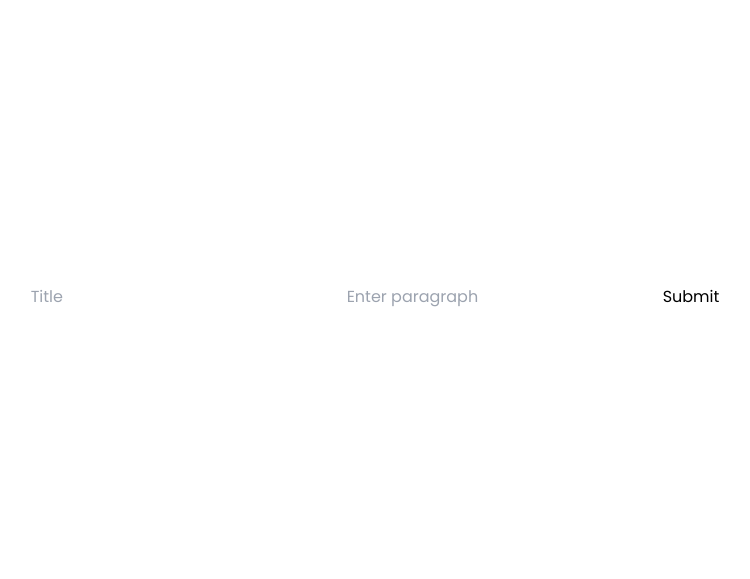
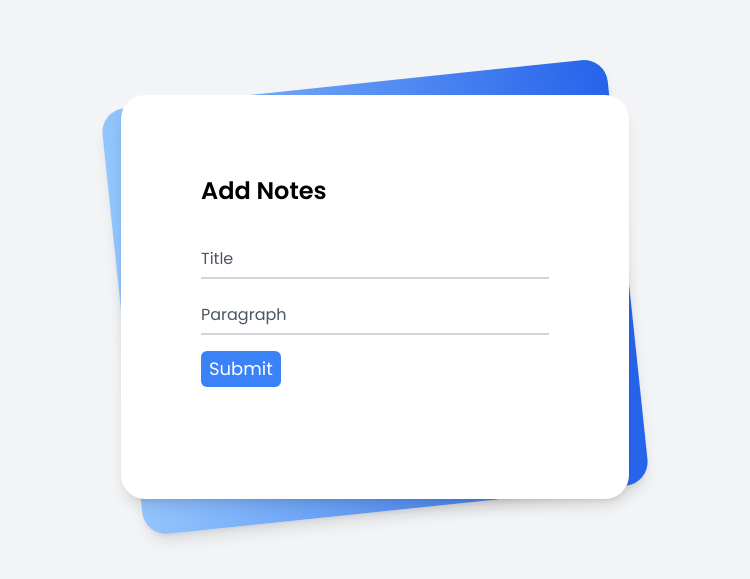
Before and after one commit to SHANIB-C-K/notes-app-mern, a Next.js app in the folder Frontend/notes-app-mern/: page /create in a window 1280 px wide. Shown: the part 103-682 px from the top of the page, without its empty margins (265-1015 px from the left). Built offline with nearby package versions, Linux system fonts and the light colour scheme.

Commit message:
update data processing

```diff
--- a/Frontend/notes-app-mern/app/create/page.tsx
+++ b/Frontend/notes-app-mern/app/create/page.tsx
@@ -8,7 +8,7 @@
   const [paragraph, setParagraph] = useState("");
   const router = useRouter();
 
-  const HandleSubmit = (e: any) => {
+  const HandleSubmit = (e: SubmitEvent) => {
     e.preventDefault();
     console.log(title);
     console.log(paragraph);
@@ -21,28 +21,63 @@
 
   return (
     <>
-      <div className="h-screen w-screen flex flex-col items-center justify-center">
-        <form action="#" method="post">
+      <div className="min-h-screen bg-gray-100 py-6 flex flex-col justify-center sm:py-12">
+        <div className="relative py-3 sm:max-w-xl sm:mx-auto">
+          <div className="absolute inset-0 bg-gradient-to-r from-blue-300 to-blue-600 shadow-lg transform -skew-y-6 sm:skew-y-0 sm:-rotate-6 sm:rounded-3xl"></div>
+          <div className="relative px-4 py-10 bg-white shadow-lg sm:rounded-3xl sm:p-20">
+            <div className="max-w-md mx-auto">
+              <div>
+                <h1 className="text-2xl font-semibold">Add Notes</h1>
+              </div>
+              <div className="divide-y divide-gray-200">
+                <div className="py-8 text-base leading-6 space-y-4 text-gray-700 sm:text-lg sm:leading-7">
+                  <div className="relative">
                     <input
+                      autoComplete="off"
+                      id="title"
+                      name="title"
                       type="text"
+                      className="peer placeholder-transparent h-10 w-full border-b-2 border-gray-300 text-gray-900 focus:outline-none focus:borer-rose-600"
                       placeholder="Title"
-            name="title"
-            value={title}
-            onChange={(e) => {
-              setTitle(e.target.value);
-            }}
+                      onChange={(e) => setTitle(e.target.value)}
                     />
+                    <label
+                      htmlFor="email"
+                      className="absolute left-0 -top-3.5 text-gray-600 text-sm peer-placeholder-shown:text-base peer-placeholder-shown:text-gray-440 peer-placeholder-shown:top-2 transition-all peer-focus:-top-3.5 peer-focus:text-gray-600 peer-focus:text-sm"
+                    >
+                      Title
+                    </label>
+                  </div>
+                  <div className="relative">
                     <input
+                      autoComplete="off"
+                      id="paragraph"
+                      name="paragraph"
                       type="text"
-            placeholder="Enter paragraph"
-            name="paragraph"
-            value={paragraph}
-            onChange={(e) => {
-              setParagraph(e.target.value);
-            }}
+                      className="peer placeholder-transparent h-10 w-full border-b-2 border-gray-300 text-gray-900 focus:outline-none focus:borer-rose-600"
+                      placeholder="paragraph"
+                      onChange={(e) => setParagraph(e.target.value)}
                     />
-          <input type="submit" onClick={HandleSubmit} />
-        </form>
+                    <label
+                      htmlFor="password"
+                      className="absolute left-0 -top-3.5 text-gray-600 text-sm peer-placeholder-shown:text-base peer-placeholder-shown:text-gray-440 peer-placeholder-shown:top-2 transition-all peer-focus:-top-3.5 peer-focus:text-gray-600 peer-focus:text-sm"
+                    >
+                      Paragraph
+                    </label>
+                  </div>
+                  <div className="relative">
+                    <button
+                      className="bg-blue-500 text-white rounded-md px-2 py-1"
+                      onClick={(e) => HandleSubmit}
+                    >
+                      Submit
+                    </button>
+                  </div>
+                </div>
+              </div>
+            </div>
+          </div>
+        </div>
       </div>
     </>
   );
--- a/Frontend/notes-app-mern/app/login/page.tsx
+++ b/Frontend/notes-app-mern/app/login/page.tsx
@@ -11,7 +11,7 @@
   const [loading, setLoading] = useState(true);
   const router = useRouter();
 
-  const HandleSubmit = async (e: any) => {
+  const HandleSubmit = async (e: SubmitEvent) => {
     e.preventDefault();
     const res = await axios.post("http://localhost:8000/login", {
       email,
@@ -99,7 +99,7 @@
                     <div className="relative">
                       <button
                         className="bg-cyan-500 text-white rounded-md px-2 py-1"
-                        onClick={HandleSubmit}
+                        onClick={(e) => HandleSubmit}
                       >
                         Submit
                       </button>
--- a/Frontend/notes-app-mern/app/register/page.tsx
+++ b/Frontend/notes-app-mern/app/register/page.tsx
@@ -11,7 +11,7 @@
   const [loading, setLoading] = useState(true);
   const router = useRouter();
 
-  const HandleSubmit = async (e: any) => {
+  const HandleSubmit = async (e: SubmitEvent) => {
     e.preventDefault();
     if (!email || !password) {
       setError("All fields are required");
@@ -99,7 +99,7 @@
                     <div className="relative">
                       <button
                         className="bg-cyan-500 text-white rounded-md px-2 py-1"
-                        onClick={HandleSubmit}
+                        onClick={(e) => HandleSubmit}
                       >
                         Submit
                       </button>
```
Also changed, not shown: Frontend/notes-app-mern/app/update:id/page.tsx (added, +11 -0 lines). Lines whose indentation alone changed are shown as unchanged.
